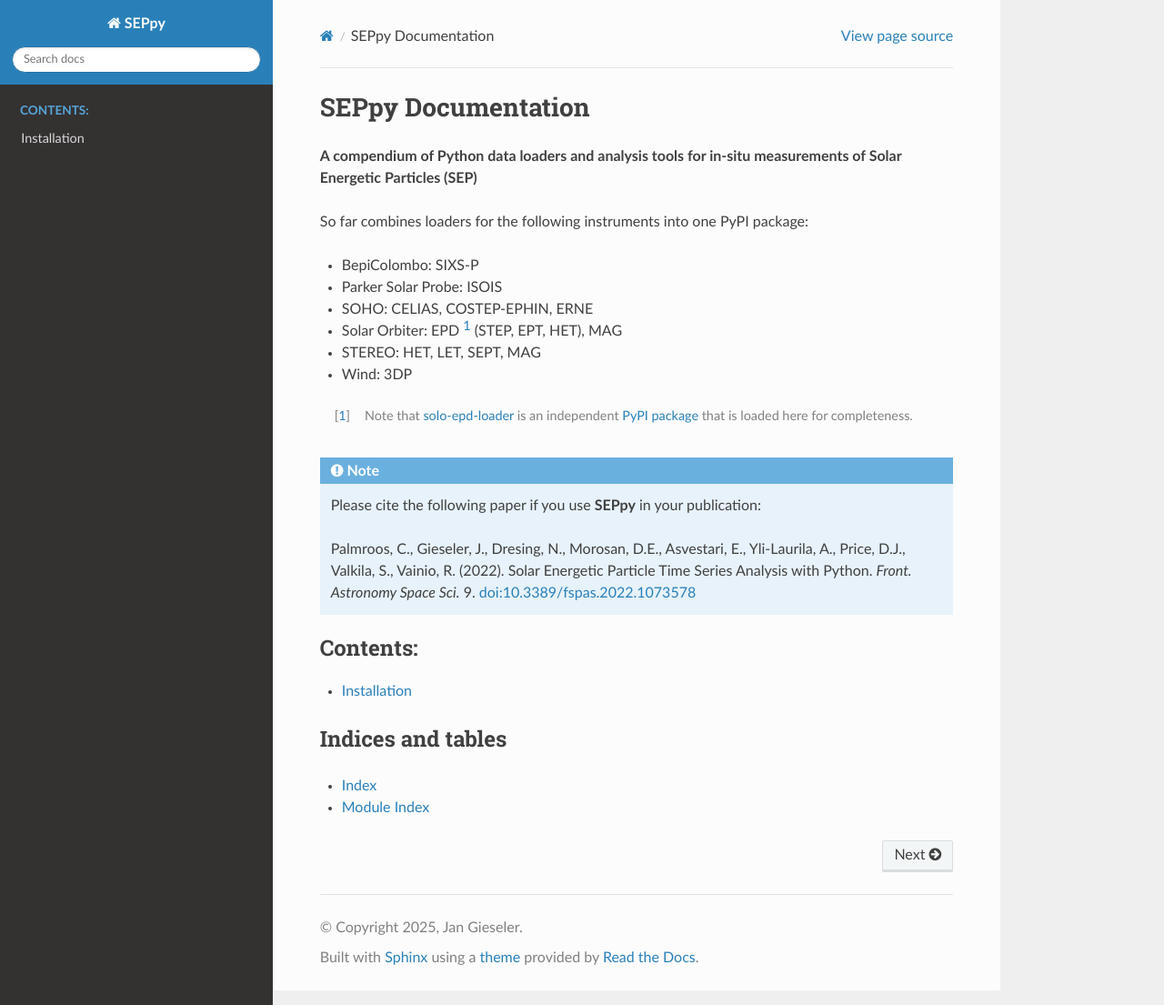
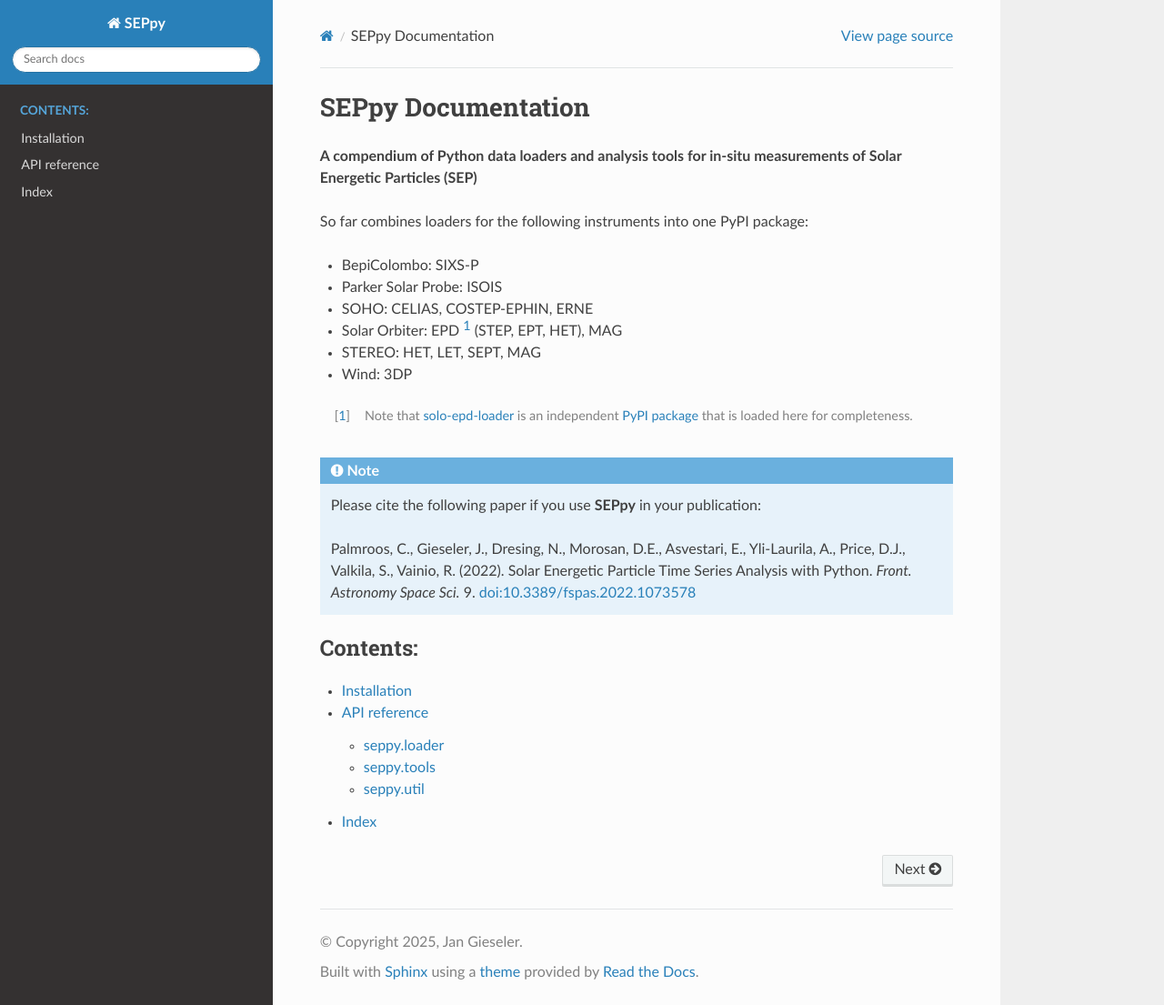
Before and after one commit to serpentine-h2020/SEPpy, a Sphinx documentation site: the page built from docs/index.rst, in a window 1280 px wide and 1105 px high. Shown: the whole window at 91% size. Built offline with Sphinx 7.4.7 and the Read the Docs theme 3.1.0, drawn with Linux system fonts in a browser that asks for light colours.

Commit message:
change docs structure

```diff
--- a/docs/source/seppy.loader.rst
+++ b/docs/api.rst
@@ -1,61 +1,79 @@
-seppy.loader package
-====================
+#############
+API reference
+#############
 
-Submodules
-----------
 
-seppy.loader.bepi module
-------------------------
+************
+seppy.loader
+************
+
+seppy.loader.bepi
+=================
 
 .. automodule:: seppy.loader.bepi
    :members:
    :undoc-members:
    :show-inheritance:
 
-seppy.loader.psp module
------------------------
+seppy.loader.psp
+================
 
 .. automodule:: seppy.loader.psp
    :members:
    :undoc-members:
    :show-inheritance:
 
-seppy.loader.soho module
-------------------------
+seppy.loader.soho
+=================
 
 .. automodule:: seppy.loader.soho
    :members:
    :undoc-members:
    :show-inheritance:
 
-seppy.loader.solo module
-------------------------
+seppy.loader.solo
+=================
 
 .. automodule:: seppy.loader.solo
    :members:
    :undoc-members:
    :show-inheritance:
 
-seppy.loader.stereo module
---------------------------
+seppy.loader.stereo
+===================
 
 .. automodule:: seppy.loader.stereo
    :members:
    :undoc-members:
    :show-inheritance:
 
-seppy.loader.wind module
-------------------------
+seppy.loader.wind
+=================
 
 .. automodule:: seppy.loader.wind
    :members:
    :undoc-members:
    :show-inheritance:
 
-Module contents
----------------
 
-.. automodule:: seppy.loader
+***********
+seppy.tools
+***********
+
+seppy.tools.Event
+=================
+
+.. autoclass:: seppy.tools.Event
+   :members:
+   :undoc-members:
+   :class-doc-from: both
+
+
+**********
+seppy.util
+**********
+
+.. automodule:: seppy.util
    :members:
    :undoc-members:
    :show-inheritance:
--- a/docs/index.rst
+++ b/docs/index.rst
@@ -1,5 +1,6 @@
+###################
 SEPpy Documentation
--------------------
+###################
 
 **A compendium of Python data loaders and analysis tools for in-situ measurements of Solar Energetic Particles (SEP)**
 
@@ -26,9 +27,5 @@
    :caption: Contents:
 
    installation
-
-Indices and tables
-==================
-
-* :ref:`genindex`
-* :ref:`modindex`
+   api
+   genindex
--- a/docs/source/seppy.tools.rst
+++ /dev/null
@@ -1,10 +0,0 @@
-seppy.tools package
-===================
-
-Module contents
----------------
-
-.. automodule:: seppy.tools
-   :members:
-   :undoc-members:
-   :show-inheritance:
--- a/docs/source/seppy.util.rst
+++ /dev/null
@@ -1,10 +0,0 @@
-seppy.util package
-==================
-
-Module contents
----------------
-
-.. automodule:: seppy.util
-   :members:
-   :undoc-members:
-   :show-inheritance:
```
Also changed, not shown: 4 other files.
